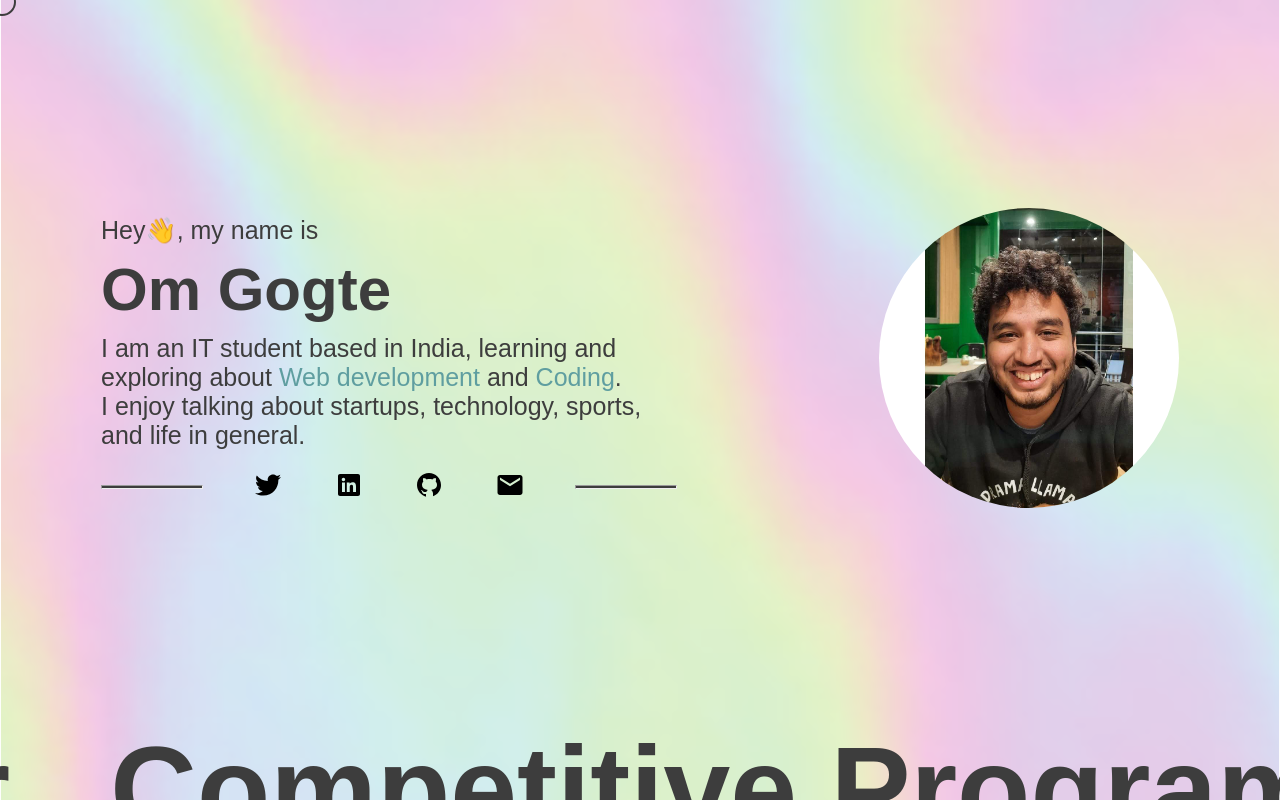
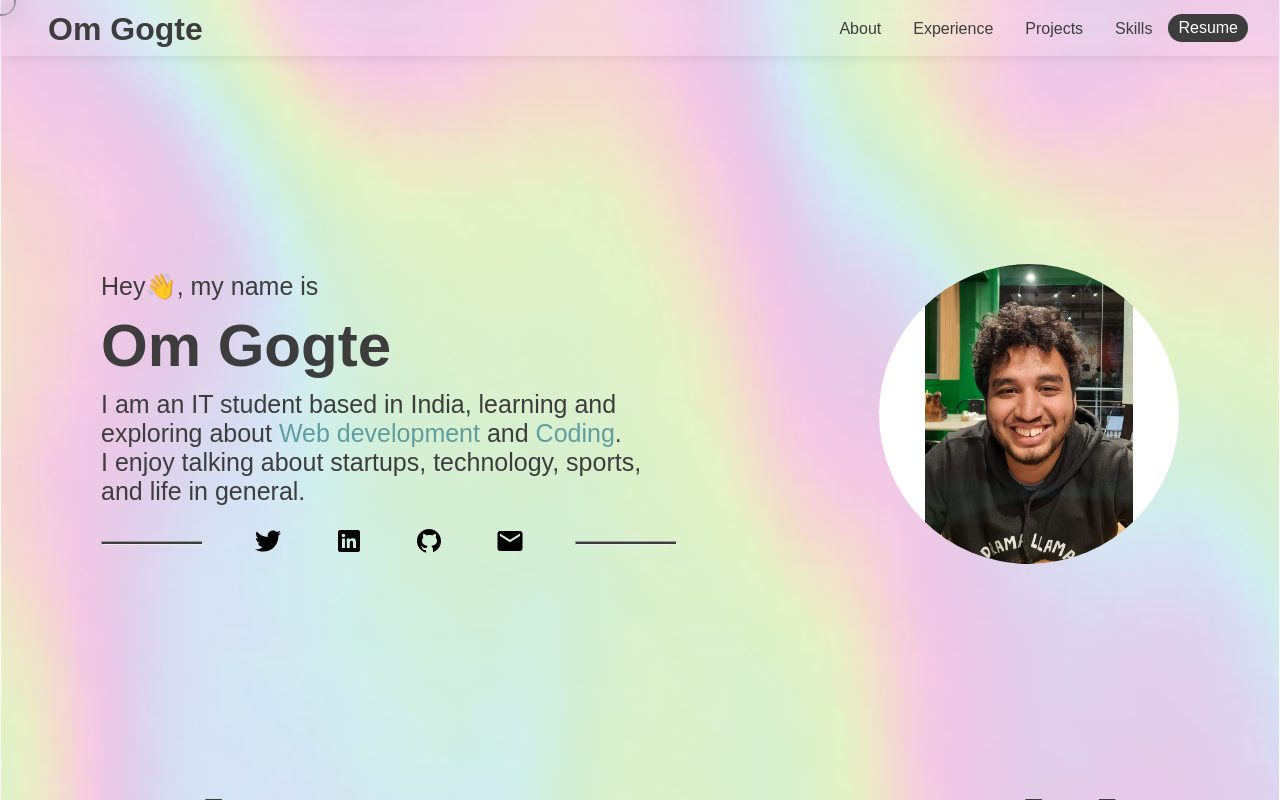
Before and after one commit to OGogte/portfolio, a React (Create React App) app: page / in a window 1280 px wide. Shown: the top 800 px of the page. Built offline with nearby package versions, Linux system fonts and the light colour scheme.

Commit message:
Added footer and NavBar

```diff
--- a/package.json
+++ b/package.json
@@ -12,6 +12,7 @@
     "react-dom": "^18.2.0",
     "react-fast-marquee": "^1.6.2",
     "react-scripts": "5.0.1",
+    "react-scroll": "^1.9.0",
     "web-vitals": "^2.1.4"
   },
   "scripts": {
--- a/src/About.jsx
+++ b/src/About.jsx
@@ -70,8 +70,8 @@ function About() {
             </div>
             <Marquee gradient={false} speed={100} className="marquee">
                 <h1>Developer</h1>
+                <h1>Chess</h1>
                 <h1>Competitive Programmer</h1>
-                <h1>Chess Enthusiast</h1>
                 <h1>Startups</h1>
             </Marquee>
         </div>
--- a/src/App.css
+++ b/src/App.css
@@ -1,7 +1,7 @@
 * {
   margin: 0;
   padding: 0;
-  font-family: 'Questrial', sans-serif;
+  font-family: "Questrial", sans-serif;
 }
 
 :root {
@@ -11,7 +11,7 @@
 }
 
 body {
-  background-image: url('./assets/gradient.svg');
+  background-image: url("./assets/gradient.svg");
   background-size: cover;
   background-attachment: fixed;
   color: var(--ink);
@@ -36,6 +36,177 @@ a {
   color: var(--ink);
 }
 
+
+
+.Nav {
+  height: 40px;
+  padding: 0.5rem 2rem;
+  display: flex;
+  z-index: 10;
+  justify-content: space-between;
+  align-items: center;
+  position: sticky;
+  top: 0px;
+  /* background-image: url('./assets/gradient.svg');
+  background-size: cover;
+  background-attachment: fixed; */
+  background-color: rgba(255, 255, 255, 0.1);
+  backdrop-filter: blur(10px);
+  background-clip: padding-box;
+  box-shadow: 1px 1px 10px rgba(50, 50, 50, 0.1);
+}
+
+.Nav .logo {
+  height: 30px;
+}
+
+.Nav .brand {
+  display: flex;
+  align-items: center;
+}
+
+.NavMenu {
+  display: flex;
+  align-items: center;
+  height: 100%;
+}
+
+.NavLink {
+  color: var(--ink);
+  display: flex;
+  align-items: center;
+  height: 100%;
+  padding: 0 1rem;
+  cursor: pointer;
+}
+
+.NavLink a {
+  border-bottom: 2px solid transparent;
+  transform: translateY(2px);
+}
+
+.NavMenu .NavLink a:hover {
+  border-bottom: 2px solid var(--ink);
+}
+
+.NavMenu .NavLink a.active {
+  border-bottom: 2px solid var(--ink);
+}
+
+.NavBtn {
+  background-color: var(--ink);
+  color: var(--bg);
+  padding: 5px 10px;
+  border-radius: 20px;
+  cursor: pointer;
+}
+
+.NavBtn a {
+  color: var(--bg);
+  text-decoration: none;
+}
+
+.NavBtn:hover a {
+  color: var(--ink);
+  text-decoration: none;
+}
+
+.NavBtn:hover {
+  background-color: var(--bg);
+  color: var(--ink);
+}
+
+.Hamburger {
+  display: none;
+  height: 30px;
+  cursor: pointer;
+}
+
+.Sidebar {
+  display: none;
+  z-index: 20;
+  width: 100%;
+  height: 100%;
+  background: rgba(0, 0, 0, 0.8);
+  color: var(--bg);
+  position: fixed;
+  top: 0;
+  left: 0;
+  transition: 0.3s ease-in-out;
+  align-items: center;
+  justify-content: center;
+}
+
+.SideMenu {
+  display: flex;
+  flex-direction: column;
+  height: 100%;
+  width: 100%;
+  align-items: center;
+  justify-content: space-around;
+}
+
+.SideMenu a {
+  color: #acacac;
+}
+
+.SideLink {
+  display: flex;
+  align-items: center;
+  cursor: pointer;
+}
+
+.SideBtn {
+  background-color: var(--bg);
+  color: var(--ink);
+  padding: 5px 10px;
+  border-radius: 20px;
+  cursor: pointer;
+}
+
+.SideBtn a {
+  color: var(--ink);
+  text-decoration: none;
+}
+
+.SideBtn:hover a {
+  color: var(--bg);
+  text-decoration: none;
+}
+
+.SideBtn:hover {
+  background-color: var(--ink);
+  color: var(--bg);
+}
+
+.close {
+  position: absolute;
+  top: 23px;
+  right: 32px;
+  height: 30px;
+  cursor: pointer;
+}
+
+@media screen and (max-width:768px) {
+  .NavMenu {
+      display: none;
+  }
+
+  .cursor {
+      display: none;
+  }
+
+  .Hamburger {
+      display: block;
+  }
+
+  .Sidebar {
+      display: flex;
+  }
+}
+
+
+
 .about {
   min-height: 90vh;
   display: flex;
@@ -52,7 +223,6 @@ a {
   justify-content: center;
   width: 45vw;
 }
-
 
 .about .content p {
   font-size: 25px;
@@ -109,7 +279,7 @@ a {
   margin: 0 50px;
 }
 
-@media screen and (max-width:768px) {
+@media screen and (max-width: 768px) {
   .about .content {
     width: 80vw;
   }
@@ -122,7 +292,6 @@ a {
     margin: 0 20px;
   }
 }
-
 
 .experience {
   display: flex;
@@ -143,7 +312,6 @@ a {
   display: flex;
   flex-direction: column;
   justify-content: space-between;
-
 }
 
 .Timeitem_line {
@@ -196,7 +364,6 @@ a {
 
 .Timeitem_title {
   font-size: 20px;
-
 }
 
 .Timeitem_date {
@@ -210,7 +377,7 @@ a {
   padding: 5px 0;
 }
 
-@media screen and (max-width:768px) {
+@media screen and (max-width: 768px) {
   .Timeline {
     padding: 10px 0;
   }
@@ -227,7 +394,6 @@ a {
     font-size: 14px;
   }
 }
-
 
 .projects {
   display: flex;
@@ -294,12 +460,11 @@ a {
   color: var(--highlight);
 }
 
-@media screen and (max-width:768px) {
+@media screen and (max-width: 768px) {
   .ProjectCard {
     width: 80vw;
   }
 }
-
 
 .skills {
   display: flex;
@@ -337,7 +502,7 @@ a {
   height: 45px;
 }
 
-@media screen and (max-width:768px) {
+@media screen and (max-width: 768px) {
   .skills .skill-icons {
     width: 80vw;
   }
@@ -346,3 +511,36 @@ a {
     height: 30px;
   }
 }
+
+.footer {
+  background-color: rgba(255, 255, 255, 0.1);
+  backdrop-filter: blur(10px);
+  background-clip: padding-box;
+  box-shadow: 1px 1px 10px rgba(50, 50, 50, 0.1);
+  display: flex;
+  flex-direction: column;
+  align-items: center;
+  justify-content: center;
+  padding: 20px 0;
+}
+
+.footer .icons {
+  display: flex;
+  width: 20vw;
+  justify-content: space-between;
+  align-items: center;
+  padding: 20px 0;
+}
+
+.footer .icons img {
+  height: 30px;
+}
+
+.footer .icons a {
+  transition: all 0.2s ease-in-out;
+}
+
+.footer .icons a:hover {
+  transition: all 0.2s ease-in-out;
+  transform: translateY(-5px);
+}
--- a/src/App.js
+++ b/src/App.js
@@ -5,6 +5,8 @@ import './App.css';
 import Experience from './Experience';
 import Projects from './Projects'
 import Skills from './Skills';
+import Footer from './Footer';
+import Navbar from './Navbar';
 function App() {
   const [navOpen, SetNavOpen] = useState(false)
 
@@ -35,12 +37,14 @@ function App() {
   }
   return (
     <div id="/">
+    <Navbar navOpen={navOpen} toggle={toggleNav} />
     <motion.div className="cursor" variants={cursor} animate="default">
     </motion.div>
     <About />
     <Experience />
     <Projects />
     <Skills />
+    <Footer/>
     </div>
   );
 }
--- /dev/null
+++ b/src/Footer.jsx
@@ -0,0 +1,21 @@
+import React from "react";
+import twitter from './assets/twitter.svg'
+import linkedin from './assets/linkedin.svg'
+import github from './assets/github.svg'
+import mail from './assets/mail.svg'
+import './App.css';
+
+function Footer() {
+    return (
+        <div className="footer">
+            <div className="icons">
+                <a href="https://twitter.com/ayegogte" target="_blank"><img src={twitter}></img></a>
+                <a href="https://linkedin.com/in/om-gogte" target="_blank"><img src={linkedin}></img></a>
+                <a href="https://github.com/OGogte" target="_blank"><img src={github}></img></a>
+                <a href="mailto: omgogte18@gmail.com" target="_blank"><img src={mail}></img></a>
+            </div>
+        </div>
+    );
+}
+
+export default Footer;
--- /dev/null
+++ b/src/NavBtn.jsx
@@ -0,0 +1,12 @@
+import React from "react";
+import './App.css';
+
+function NavBtn(props) {
+    return (
+        <div className="NavBtn">
+                {props.children}
+        </div>
+    );
+}
+
+export default NavBtn;
--- /dev/null
+++ b/src/NavLink.jsx
@@ -0,0 +1,12 @@
+import React from "react";
+import './App.css';
+
+function NavLink(props) {
+    return (
+        <div className="NavLink">
+                {props.children}
+        </div>
+    );
+}
+
+export default NavLink;
--- /dev/null
+++ b/src/Navbar.jsx
@@ -0,0 +1,64 @@
+import React from "react";
+import { motion } from "framer-motion";
+import './App.css';
+import Hamburger from './assets/hamburger.svg'
+import logo from './assets/logo.svg'
+import { Link } from 'react-scroll'
+import NavLink from "./NavLink";
+import NavBtn from "./NavBtn";
+
+const fadeDown = {
+  initial: {
+    y: -40,
+    opacity: 0,
+  },
+
+  animate: {
+    y: 0,
+    opacity: 1,
+    transition: {
+      duration: 0.8,
+      ease: "easeOut",
+    },
+  }
+};
+
+function Navbar(props) {
+
+
+  return (
+    <motion.div className="Nav"
+      initial="initial"
+      animate="animate"
+      variants={fadeDown}
+    >
+      <NavLink>
+        <Link to="/" spy={true} smooth={true} className="brand">
+         {/*  <img src={logo} className="logo"></img> */}
+          <h1>Om Gogte</h1>
+        </Link>
+      </NavLink>
+      <div className="NavMenu">
+        <NavLink>
+          <Link to="about" spy={true} smooth={true}>About</Link>
+        </NavLink>
+        <NavLink>
+          <Link to="experience" spy={true} smooth={true}>Experience</Link>
+        </NavLink>
+        <NavLink >
+          <Link to="projects" spy={true} smooth={true}>Projects</Link>
+        </NavLink>
+        <NavLink>
+          <Link to="skills" spy={true} smooth={true}>Skills</Link>
+        </NavLink>
+
+        <NavBtn>
+          <a href='https://drive.google.com/file/d/1bwIvOq_g69eOs6A7CbwujPjrLMKIwIwR/view?usp=sharing' target='_blank'>Resume</a>
+        </NavBtn>
+      </div>
+      <img src={Hamburger} className="Hamburger" onClick={props.toggle} />
+    </motion.div>
+  );
+}
+
+export default Navbar;
```
Also changed, not shown: 1 other file (tests, documents, lock files or other folders). Lines whose indentation alone changed are shown as unchanged.
